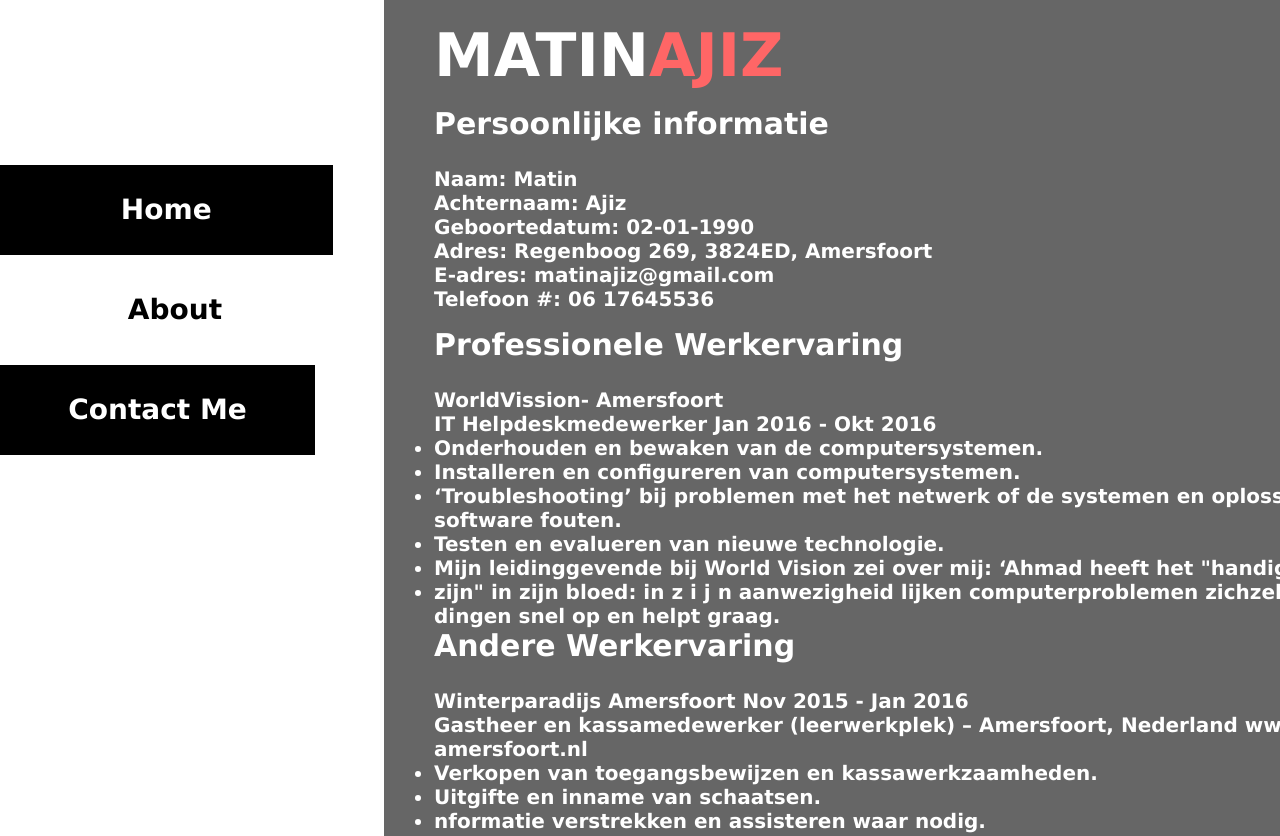
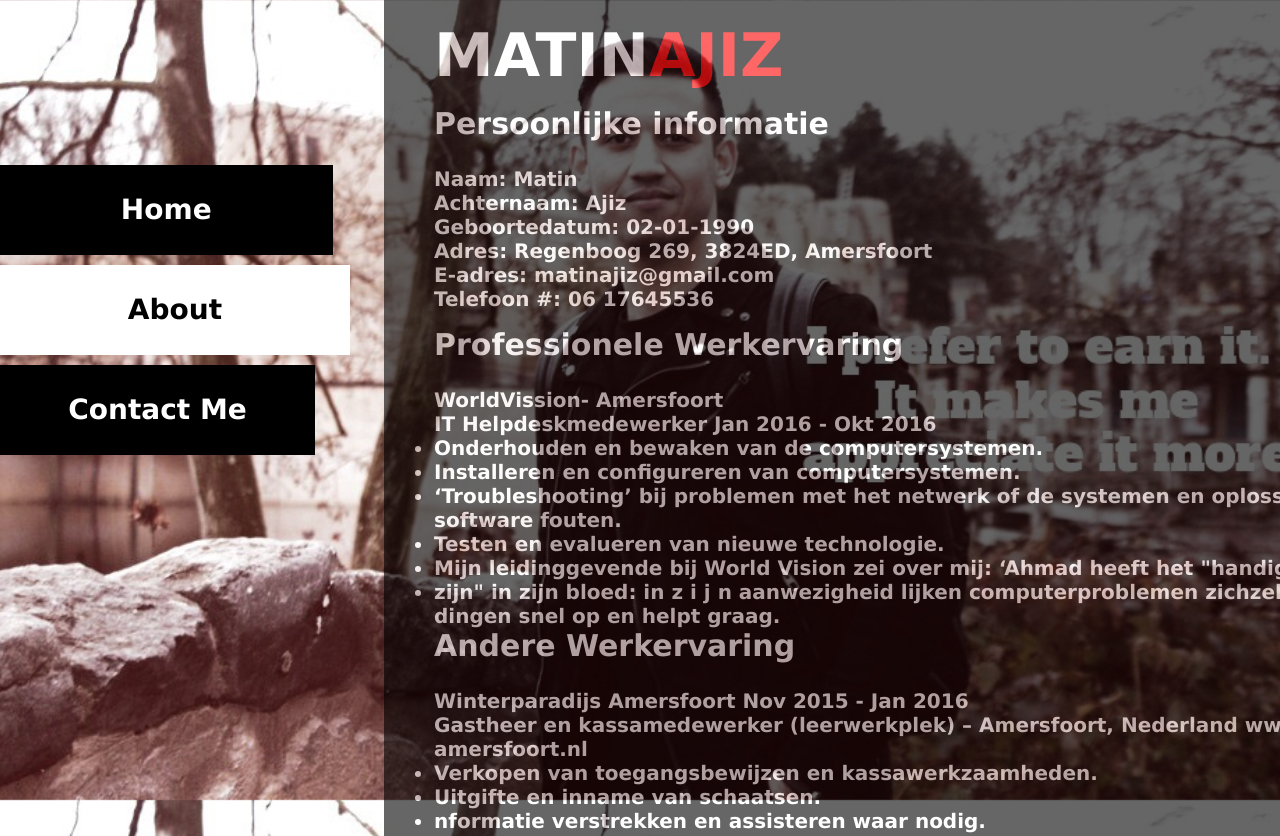
Before and after one commit to matinajiz/hyf-html-css, a plain HTML site: page week1/About.html in a window 1280 px wide. Shown: the top 836 px of the page. Drawn offline with Linux system fonts and the light colour scheme.

Commit message:
Update style2.css

```diff
--- a/week1/style2.css
+++ b/week1/style2.css
@@ -12,7 +12,7 @@ html, body{
 }
 
 .background {
-    background-image: url(./img/6.jpg);
+    background-image: url(./6.jpg);
     background-repeat: no-repeat;
     background-attachment: fixed;
     background-size: cover;
```
